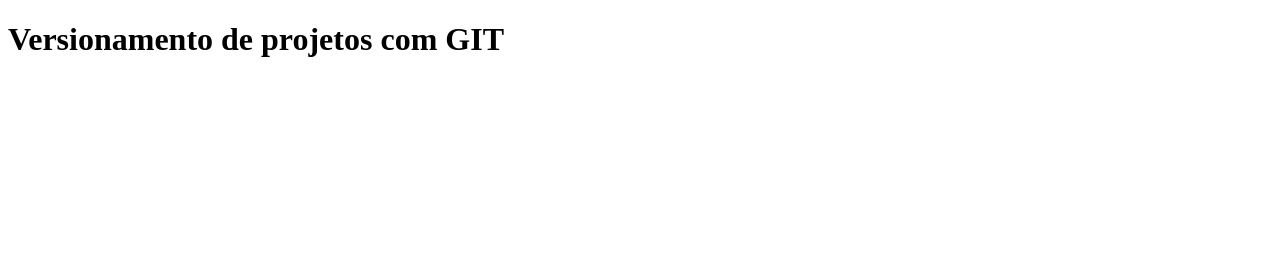
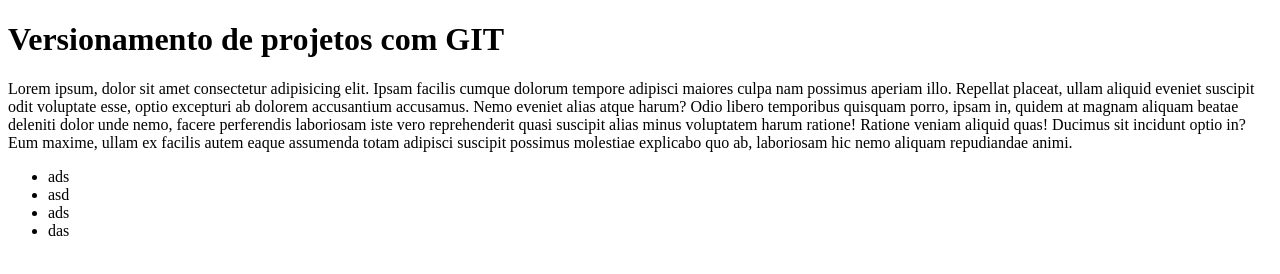
Before and after one commit to Kathaul/Exemplo, a plain HTML site: page index.html in a window 1280 px wide. Drawn offline with Linux system fonts and the light colour scheme.

Commit message:
Adição header

```diff
--- a/index.html
+++ b/index.html
@@ -7,5 +7,19 @@
 </head>
 <body>
     <h1>Versionamento de projetos com GIT</h1>
+
+
+    <p>Lorem ipsum, dolor sit amet consectetur adipisicing elit. Ipsam facilis cumque dolorum tempore adipisci maiores culpa nam possimus aperiam illo. Repellat placeat, ullam aliquid eveniet suscipit odit voluptate esse, optio excepturi ab dolorem accusantium accusamus. Nemo eveniet alias atque harum? Odio libero temporibus quisquam porro, ipsam in, quidem at magnam aliquam beatae deleniti dolor unde nemo, facere perferendis laboriosam iste vero reprehenderit quasi suscipit alias minus voluptatem harum ratione! Ratione veniam aliquid quas! Ducimus sit incidunt optio in? Eum maxime, ullam ex facilis autem eaque assumenda totam adipisci suscipit possimus molestiae explicabo quo ab, laboriosam hic nemo aliquam repudiandae animi.</p>
+
+    <header>
+        <nav>
+            <ul>
+                <li>ads</li>
+                <li>asd</li>
+                <li>ads</li>
+                <li>das</li>
+            </ul>
+        </nav>
+    </header>
 </body>
 </html>
```
